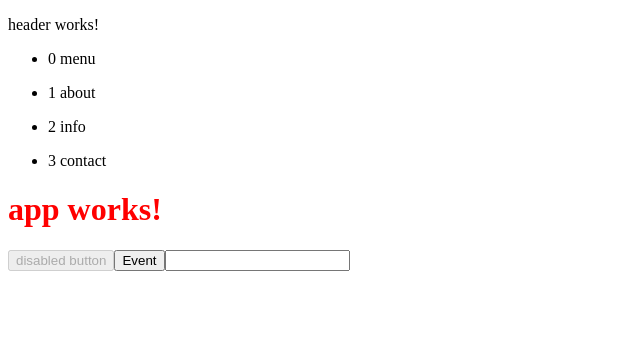
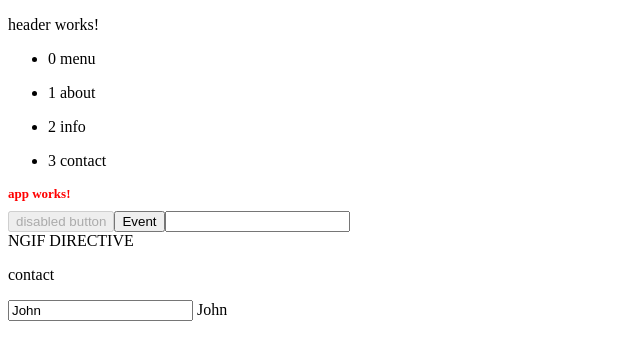
Before and after one commit to ColinFendrick/angular-fundamentals, an Angular app in the folder HelloAngular/: page / in a window 1280 px wide. Shown: the top 360 px of the page, without its empty margins (0-640 px from the left). Built offline with nearby package versions, Linux system fonts and the light colour scheme.

Commit message:
Add custom directives

```diff
--- a/HelloAngular/src/app/app.component.html
+++ b/HelloAngular/src/app/app.component.html
@@ -1,6 +1,6 @@
 <app-header></app-header>
 <div>
-  <h1 [ngClass]="titleColor" (click)="toggleTitleColor()">
+  <h1 [ngClass]="titleColor" (click)="toggleTitleColor()" [appFsize]="'13px'">
     {{title}}
   </h1>
 </div>
@@ -8,3 +8,14 @@
 <button (click)="myMethod($event)">Event</button>
 
 <input type="text" (input)="myMethod($event)">
+<div *ngIf="true">NGIF DIRECTIVE</div>
+
+<div [ngSwitch]="'contact'">
+  <p *ngSwitchCase="'info'">info</p>
+  <p *ngSwitchCase="'contact'">contact</p>
+  <p *ngSwitchCase="'about'">about</p>
+  <p *ngSwitchDefault>page</p>
+</div>
+
+<input type="text" [(ngModel)]="name">
+{{name}}
--- a/HelloAngular/src/app/app.component.ts
+++ b/HelloAngular/src/app/app.component.ts
@@ -9,6 +9,7 @@ export class AppComponent {
   title = 'app works!';
   disabledBtn = true;
   titleColor = 'red';
+  name = 'John';
 
   toggleTitleColor() {
     if (this.titleColor === 'red') {
--- a/HelloAngular/src/app/app.module.ts
+++ b/HelloAngular/src/app/app.module.ts
@@ -5,11 +5,13 @@ import { HttpModule } from '@angular/http';
 
 import { AppComponent } from './app.component';
 import { HeaderComponent } from './header/header.component';
+import { FsizeDirective } from './fsize.directive';
 
 @NgModule({
   declarations: [
     AppComponent,
-    HeaderComponent
+    HeaderComponent,
+    FsizeDirective
   ],
   imports: [
     BrowserModule,
--- /dev/null
+++ b/HelloAngular/src/app/fsize.directive.ts
@@ -0,0 +1,15 @@
+import { Directive, Input, ElementRef } from '@angular/core';
+
+@Directive({
+  selector: '[appFsize]'
+})
+export class FsizeDirective {
+
+  constructor(private el: ElementRef) { }
+  @Input('appFsize') fontSize: string;
+
+  ngOnInit() {
+    this.el.nativeElement.style.fontSize = this.fontSize
+  }
+
+}
```
Also changed, not shown: 1 other file (tests, documents, lock files or other folders).
